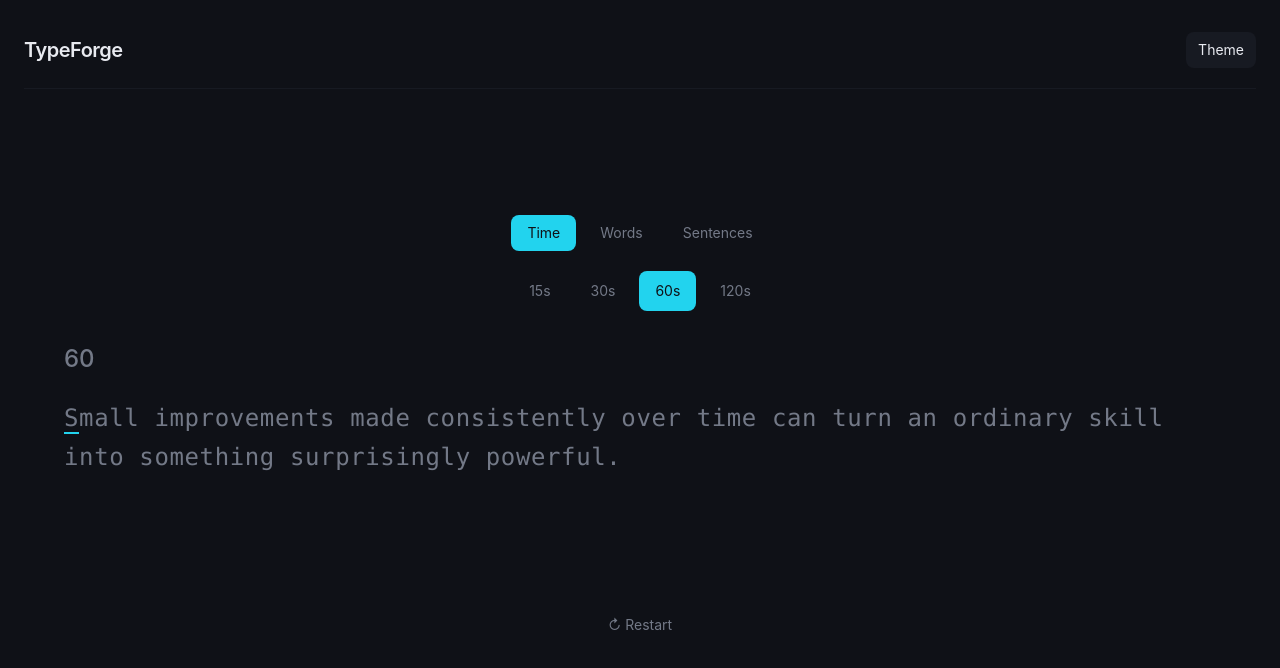
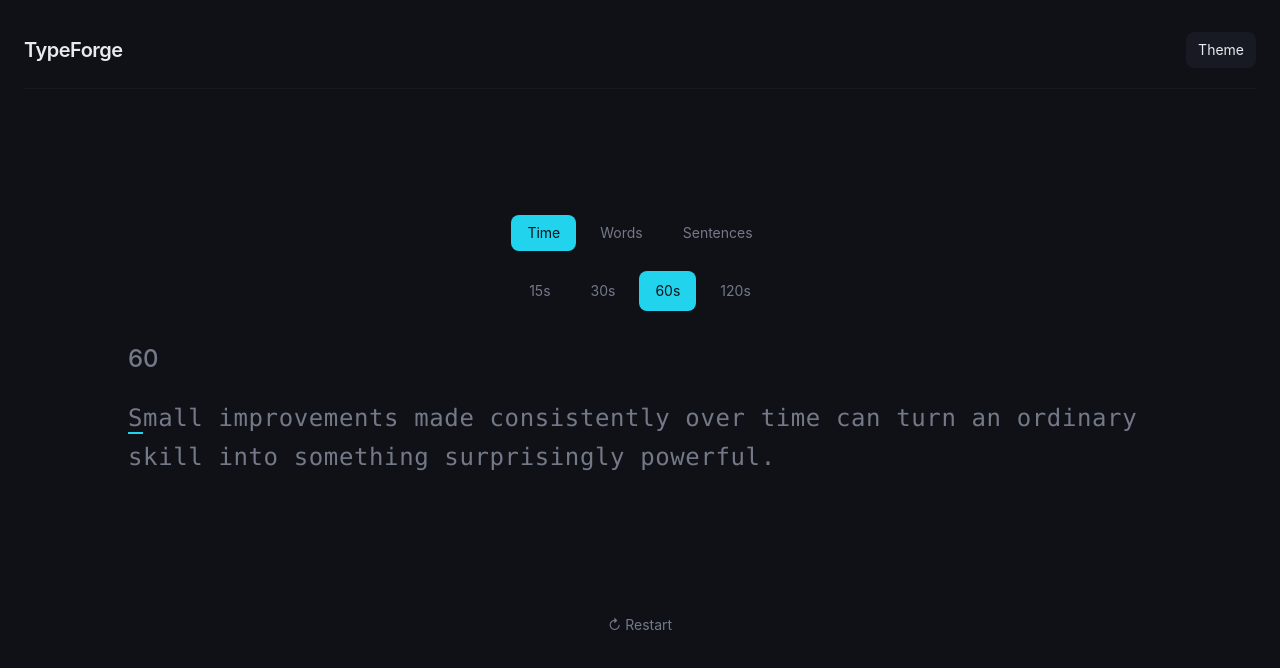
Before and after one commit to Samriddhi84/TypeForge, a React (Vite) app: page / in a window 1280 px wide. Shown: the top 668 px of the page. Built offline with nearby package versions, Linux system fonts and the light colour scheme.

Commit message:
Refined UI

```diff
--- a/src/App.tsx
+++ b/src/App.tsx
@@ -254,7 +254,7 @@ function App() {
               {/* Typing area */}
               <div
                 onClick={focusTypingInput}
-                className="mx-auto w-full max-w-6xl cursor-text outline-none"
+                className="mx-auto w-full max-w-5xl cursor-text outline-none"
               >
 
                 {/* Time / Word counter */}
```
